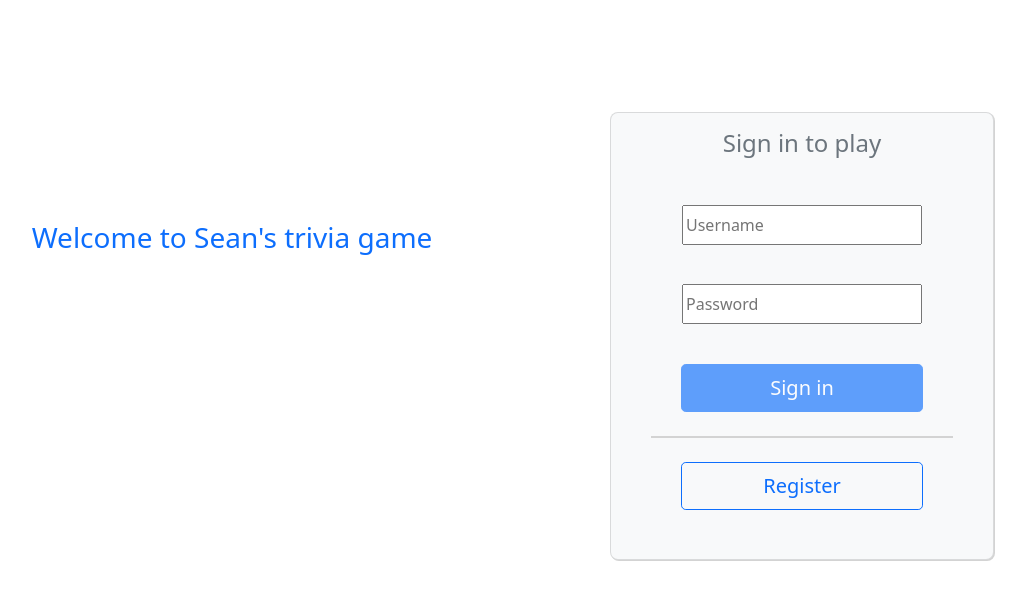
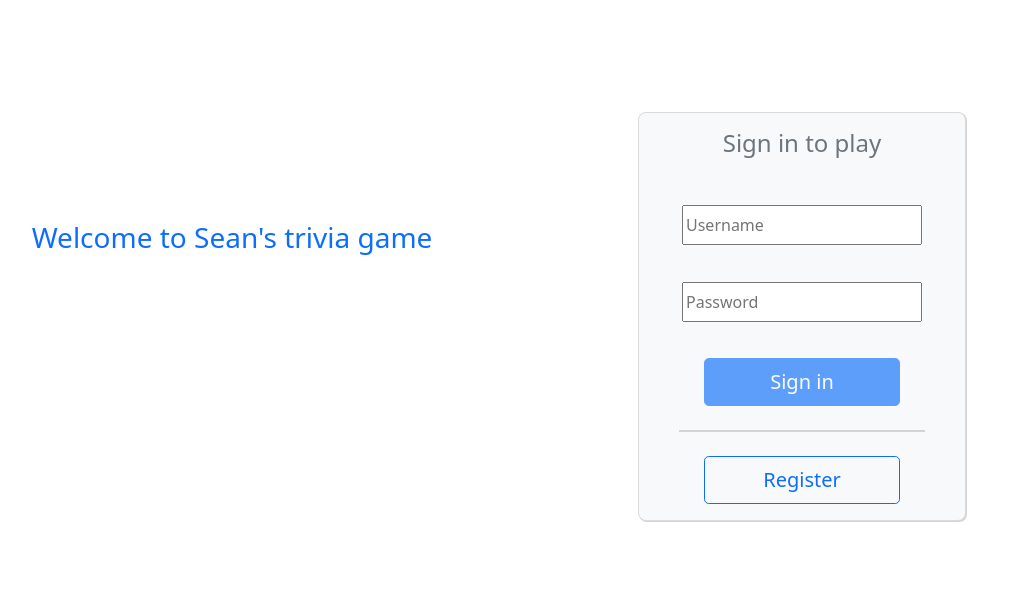
Before and after one commit to scallahan321/trivia-front, a React (Create React App) app: page / in a window 1280 px wide. Shown: the top 600 px of the page, without its empty margins (123-1149 px from the left). Built offline with nearby package versions, Linux system fonts and the light colour scheme.

Commit message:
updated front page card size

```diff
--- a/src/App.css
+++ b/src/App.css
@@ -62,8 +62,10 @@
 
 .front-page-card {
   display:block;
-  width: 24rem;
-  height: 28rem;
+  /* width: 24rem;
+  height: 28rem; */
+  width: 60%;
+  height: 100%;
   margin-right: auto;
   margin-left: auto;
   border-radius: 8px;
```
